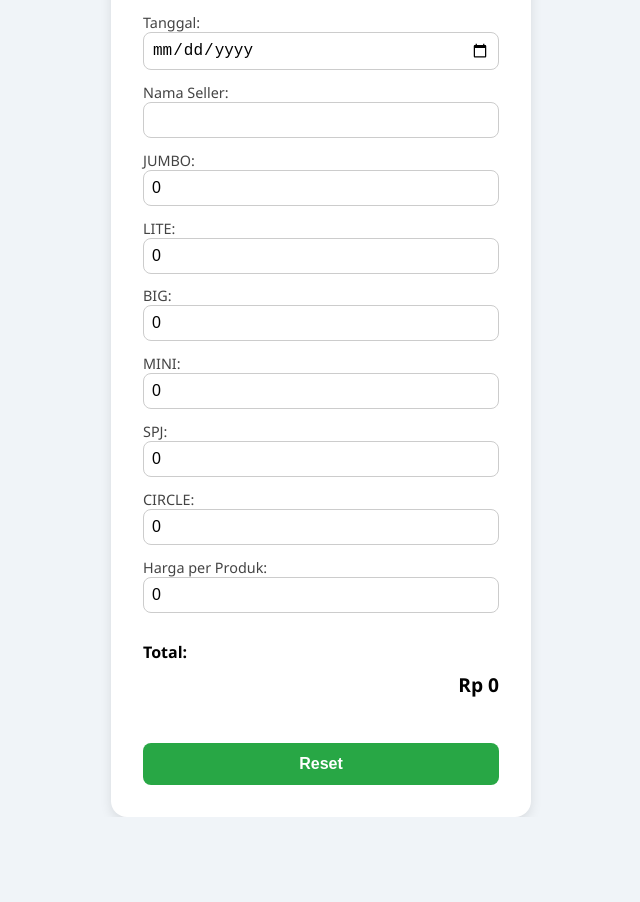
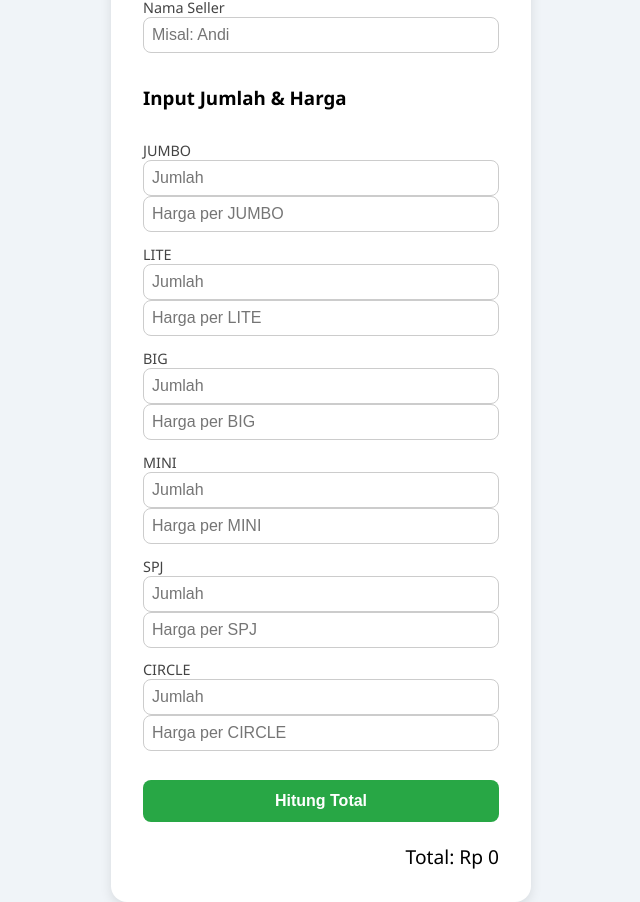
Before and after one commit to heruahmad1/rekapan-store, a plain HTML site: page index.html in a window 1280 px wide. Shown: the part 45-947 px from the top of the page, without its empty margins (319-959 px from the left). Before the commit the page ends 862 px from the top, so only its background shows below. Drawn offline with Linux system fonts and the light colour scheme.

Commit message:
Update index.html

```diff
--- a/index.html
+++ b/index.html
@@ -8,45 +8,74 @@
 </head>
 <body>
   <div class="container">
-    <h1>Kalkulator Penjualan</h1>
-    <form id="rekapForm">
-      <label>Tanggal:<input type="date" name="tanggal" required></label>
-      <label>Nama Seller:<input type="text" name="seller" required></label>
-      <label>JUMBO:<input type="number" name="jumbo" min="0" value="0"></label>
-      <label>LITE:<input type="number" name="lite" min="0" value="0"></label>
-      <label>BIG:<input type="number" name="big" min="0" value="0"></label>
-      <label>MINI:<input type="number" name="mini" min="0" value="0"></label>
-      <label>SPJ:<input type="number" name="spj" min="0" value="0"></label>
-      <label>CIRCLE:<input type="number" name="circle" min="0" value="0"></label>
-      <label>Harga per Produk:<input type="number" name="harga" min="0" value="0"></label>
-      <p><strong>Total: <span id="total">Rp 0</span></strong></p>
-      <button type="reset">Reset</button>
+    <h1>Rekapan Penjualan</h1>
+    <form id="sales-form">
+      <label>
+        Tanggal
+        <input type="date" id="tanggal">
+      </label>
+      <label>
+        Nama Seller
+        <input type="text" id="seller" placeholder="Misal: Andi">
+      </label>
+
+      <h3>Input Jumlah & Harga</h3>
+
+      <label>
+        JUMBO
+        <input type="number" id="jumbo" placeholder="Jumlah">
+        <input type="number" id="harga-jumbo" placeholder="Harga per JUMBO">
+      </label>
+
+      <label>
+        LITE
+        <input type="number" id="lite" placeholder="Jumlah">
+        <input type="number" id="harga-lite" placeholder="Harga per LITE">
+      </label>
+
+      <label>
+        BIG
+        <input type="number" id="big" placeholder="Jumlah">
+        <input type="number" id="harga-big" placeholder="Harga per BIG">
+      </label>
+
+      <label>
+        MINI
+        <input type="number" id="mini" placeholder="Jumlah">
+        <input type="number" id="harga-mini" placeholder="Harga per MINI">
+      </label>
+
+      <label>
+        SPJ
+        <input type="number" id="spj" placeholder="Jumlah">
+        <input type="number" id="harga-spj" placeholder="Harga per SPJ">
+      </label>
+
+      <label>
+        CIRCLE
+        <input type="number" id="circle" placeholder="Jumlah">
+        <input type="number" id="harga-circle" placeholder="Harga per CIRCLE">
+      </label>
+
+      <button type="button" onclick="hitungTotal()">Hitung Total</button>
+      <div id="total">Total: Rp 0</div>
     </form>
   </div>
 
   <script>
-    const form = document.getElementById("rekapForm");
-    const totalDisplay = document.getElementById("total");
+    function hitungTotal() {
+      const getVal = id => parseInt(document.getElementById(id).value) || 0;
 
-    form.addEventListener("input", () => {
-      const jumbo = +form.jumbo.value || 0;
-      const lite = +form.lite.value || 0;
-      const big = +form.big.value || 0;
-      const mini = +form.mini.value || 0;
-      const spj = +form.spj.value || 0;
-      const circle = +form.circle.value || 0;
-      const harga = +form.harga.value || 0;
+      let total =
+        getVal("jumbo") * getVal("harga-jumbo") +
+        getVal("lite") * getVal("harga-lite") +
+        getVal("big") * getVal("harga-big") +
+        getVal("mini") * getVal("harga-mini") +
+        getVal("spj") * getVal("harga-spj") +
+        getVal("circle") * getVal("harga-circle");
 
-      const totalQty = jumbo + lite + big + mini + spj + circle;
-      const totalHarga = totalQty * harga;
-      totalDisplay.textContent = `Rp ${totalHarga.toLocaleString("id-ID")}`;
-    });
-
-    form.addEventListener("reset", () => {
-      setTimeout(() => {
-        totalDisplay.textContent = "Rp 0";
-      }, 100);
-    });
+      document.getElementById("total").textContent = `Total: Rp ${total.toLocaleString("id-ID")}`;
+    }
   </script>
 </body>
 </html>
```
